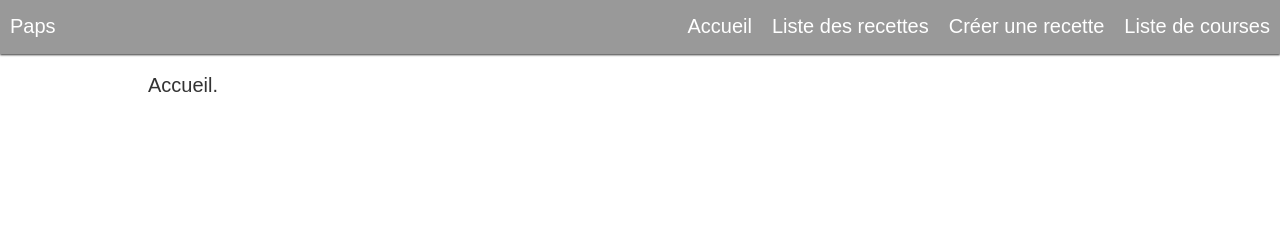
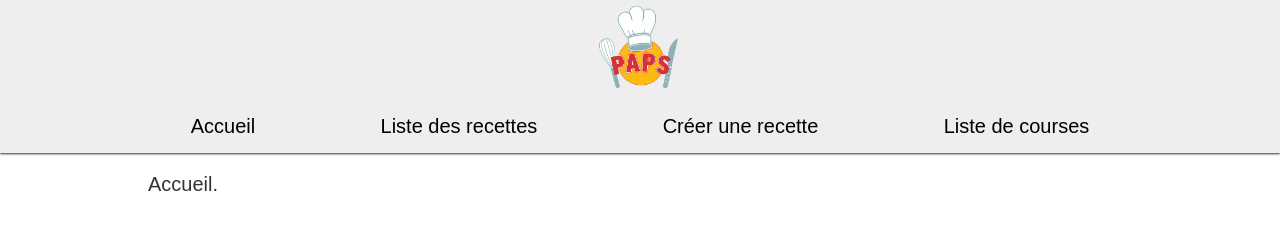
Before and after one commit to vanyle/PAPPS, a plain HTML site: page client/index.html in a window 1280 px wide. Drawn offline with Linux system fonts and the light colour scheme.

Commit message:
Changed header design

```diff
--- a/client/index.html
+++ b/client/index.html
@@ -8,7 +8,7 @@
 </head>
 <body>
 	<header>
-		<h1>Paps</h1>
+		<img src="media/paps.png" alt="Logo de PAPS" width="100px">
 		<nav>
 			<a data-show='home'>Accueil</a>
 			<a data-show='browse'>Liste des recettes</a>
--- a/client/style.css
+++ b/client/style.css
@@ -28,20 +28,21 @@ p{
 	margin:10px;
 }
 header{
-	background-color:#999; /*TODO: find a cool color for the header*/
+	background-color: #EEE; /*TODO: find a cool color for the header*/
 	position:relative;
 	display:flex;
 	justify-content:space-between;
 	align-items:center;
 	box-shadow: 0px 1px 2px 0px #333;
+	flex-direction: column;
 }
 header *{
-	color:white;
+	color: #000;
 	font-size: 20px;
 }
 nav{
 	display:flex;
-	justify-content: flex-end;
+	justify-content: space-around;
 	width:80%;
 	position:relative;
 }
@@ -51,11 +52,12 @@ nav > a{
 	padding-bottom:1.5%;
 	padding-right:10px;
 	padding-left: 10px;
-	color:white;
+	color: #000;
 }
 nav > a:hover{
-	background-color:#512DA8; /*Same here: cool color needed */
-	color:white;
+	background-color: #DDD; /*Same here: cool color needed */
+	cursor: pointer;
+	color: #000;
 }
 a{
 	text-decoration: none;
```
Also changed, not shown: client/media/paps.png (added).
